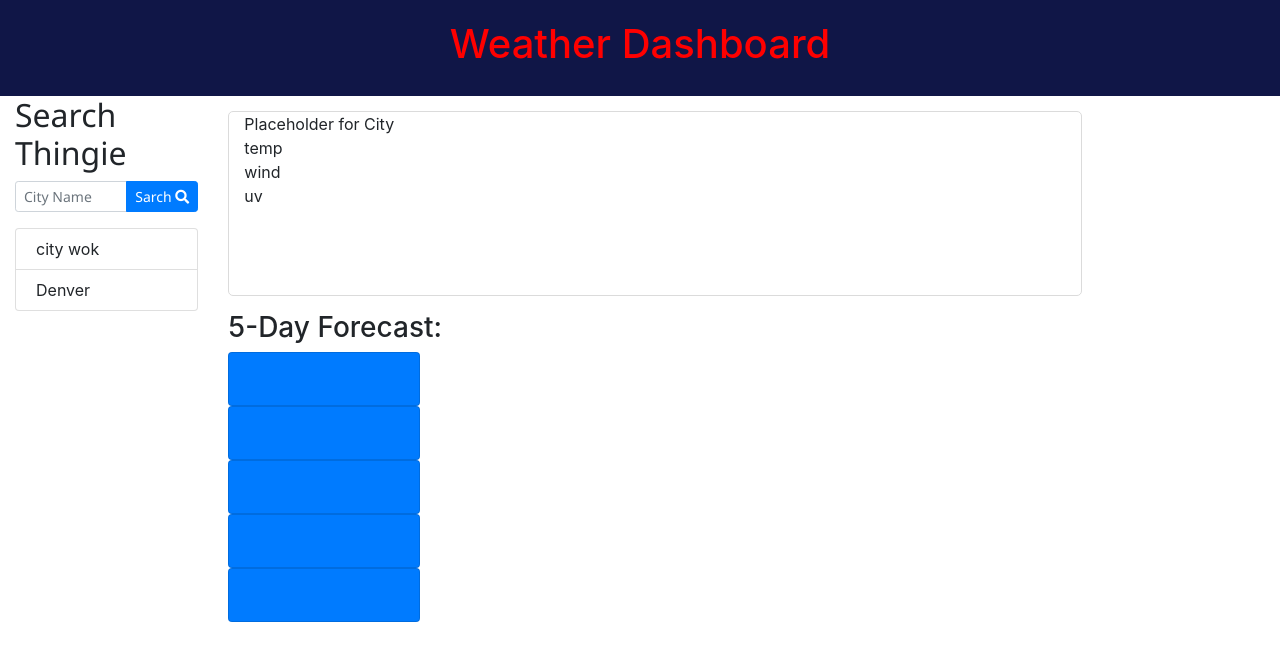
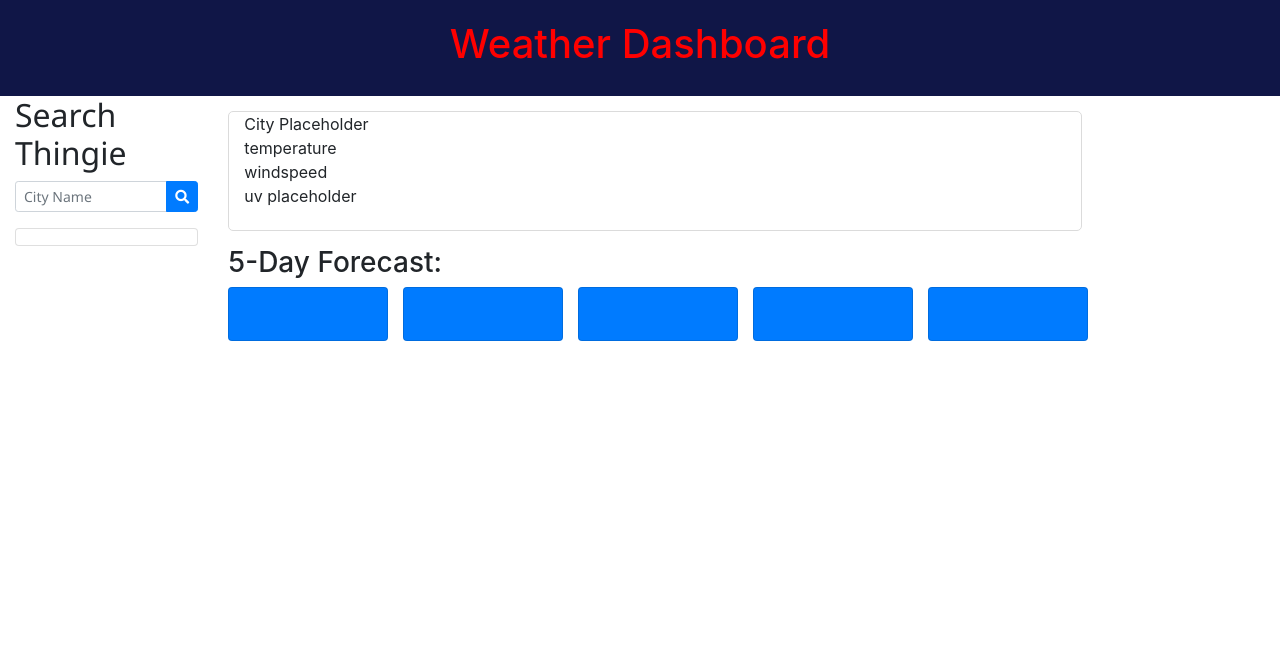
Before and after one commit to SamFan808/Cool-Weather-App, a plain HTML site: page index.html in a window 1280 px wide. Shown: the top 660 px of the page. Drawn offline with nearby package versions, Linux system fonts and the light colour scheme.

Commit message:
html DOM framed out now, working. Next are the API calls.

```diff
--- a/Assets/script.js
+++ b/Assets/script.js
@@ -26,31 +26,54 @@
 
 // getApi(requestUrl);
 var cardTarget = document.getElementById("cardstart");
+var boxTarget = document.querySelector(".col-md-2");
+var inputTarget = document.querySelector(".list-group");
 var dayArray = ["day1", "day2", "day3", "day4", "day5"];
+var cityRecents =[];
 
+// this function should build a list based on recent city searches
+function recents () {
+  var liN1 = document.createElement("li");
+  inputTarget.appendChild(liN1).className = "list-group-item py-2";
+}
+// this function builds the current weather card
+function currentWeather () {
+  var cityBlock = document.createElement("section");
+  var city = document.createElement("section");
+  var temp = document.createElement("section");
+  var wind = document.createElement("section");
+  var uv = document.createElement("section");
+  boxTarget.after(cityBlock);
+  cityBlock.className = "col-md-8";
+  cityBlock.id = "cityblock";
+  cityBlock.appendChild(city).className = "city";
+  cityBlock.appendChild(temp).className = "temperature";
+  cityBlock.appendChild(wind).className = "windspeed";
+  cityBlock.appendChild(uv).className = "uvindex";
+  city.textContent = "City Placeholder"
+  temp.textContent = "temperature";
+  wind.textContent = "windspeed";
+  uv.textContent = "uv placeholder";
+}
 // https://stackoverflow.com/a/15643868/14244725 - uhh, put the variables inside the loop/function
+// creates the 5-day card html ==============================
 function dayCard () {
+  var dayTitle = document.querySelector("#daytitle");
+  dayTitle.textContent = "5-Day Forecast:";
+  for (i = 0; i < dayArray.length; i++) {
     var dayS1 = document.createElement("section");
     var dayS2 = document.createElement("section");
     var dayH5 = document.createElement("h5");
     var dayP1 = document.createElement("p");
-  cardTarget.appendChild(dayS1);
+    cardTarget.after(dayS1);
     dayS1.className ="card bg-primary";
-  dayS1.style = "width:12rem";
+    dayS1.style = "width:10rem";
     dayS1.dataset.day = "day"+[i+1];
-  dayS1.appendChild(dayS2);
-  dayS2.className ="card-body";
-  dayS2.appendChild(dayH5);
-  dayH5.className = "card-title";
-  dayS2.appendChild(dayP1);
-  dayP1.className = "card-text";
+    dayS1.appendChild(dayS2).className ="card-body";
+    dayS2.appendChild(dayH5).className = "card-title";
+    dayS2.appendChild(dayP1).className = "card-text";
   }
-
-// creates the 5-day card html ==============================
-function fiveDay () {
-    for (i = 0; i < dayArray.length; i++) {
+}
+recents();
+currentWeather();
 dayCard();
-    }
-  };
-
-fiveDay();
--- a/index.html
+++ b/index.html
@@ -25,27 +25,19 @@
                             aria-label="Recipient's username" aria-describedby="button-addon2">
                         <nav class="input-group-append">
                             <button class="btn btn-primary" type="button" id="button-addon2">
-                                Sarch <span class="fas fa-search"></span>
+                                <span class="fas fa-search"></span>
                             </button>
                         </nav>
                     </nav>
                 </nav>
                 <ul class="list-group">
-                    <li class="list-group-item py-2" data-recent="recent1">city wok</li>
-                    <li class="list-group-item py-2" data-recent="recent2">Denver</li>
+                    <!-- <li class="list-group-item py-2" data-recent="recent1">city wok</li>
+                    <li class="list-group-item py-2" data-recent="recent2">Denver</li> -->
                 </ul>
             </nav>
-            <section class="col-md-8" id=cityblock>
-                <section class="city">Placeholder for City</section>
-                <section class="temperature">temp</section>
-                <section class="wind">wind</section>
-                <section class="uv">uv</section>
+            <section class="col-md-12 offset-md-2">
+                <section class="h3" id="daytitle"></section>
             </section>
-
-            <section class="col-md-12 offset-md-2">
-                <section class="h3">5-Day Forecast:</section>
-            </section>
-
             <section class="offset-md-2" id="cardstart">
                 <!-- <section class="card bg-primary" style="width: 12rem" data-day="day1">
                     <section class="card-body">
@@ -54,40 +46,7 @@
                             the card's content.</p>
                     </section>
                 </section>
-            </section>
-
-            <section class="card bg-primary" style="width: 12rem" data-day="day2">
-                <section class="card-body">
-                    <h5 class="card-title" data-date="date2">Card title</h5>
-                    <p class="card-text">Some quick example text to build on the card title and make up the bulk of
-                        the card's content.</p>
-                </section>
-            </section>
-
-            <section class="card bg-primary" style="width: 12rem" data-day="day3">
-                <section class="card-body">
-                    <h5 class="card-title" data-date="date3">Card title</h5>
-                    <p class="card-text">Some quick example text to build on the card title and make up the bulk of
-                        the card's content.</p>
-                </section>
-            </section>
-
-            <section class="card bg-primary" style="width: 12rem" data-day="day3">
-                <section class="card-body">
-                    <h5 class="card-title" data-date="date4">Card title</h5>
-                    <p class="card-text">Some quick example text to build on the card title and make up the bulk of
-                        the card's content.</p>
-                </section>
-            </section>
-
-            <section class="card bg-primary" style="width: 12rem" data-day="day3">
-                <section class="card-body">
-                    <h5 class="card-title" data-date="date5">Card title</h5>
-                    <p class="card-text">Some quick example text to build on the card title and make up the bulk of
-                        the card's content.</p>
-                </section>
             </section> -->
-
         </main>
     </main>
 
```
Lines whose indentation alone changed are shown as unchanged.
